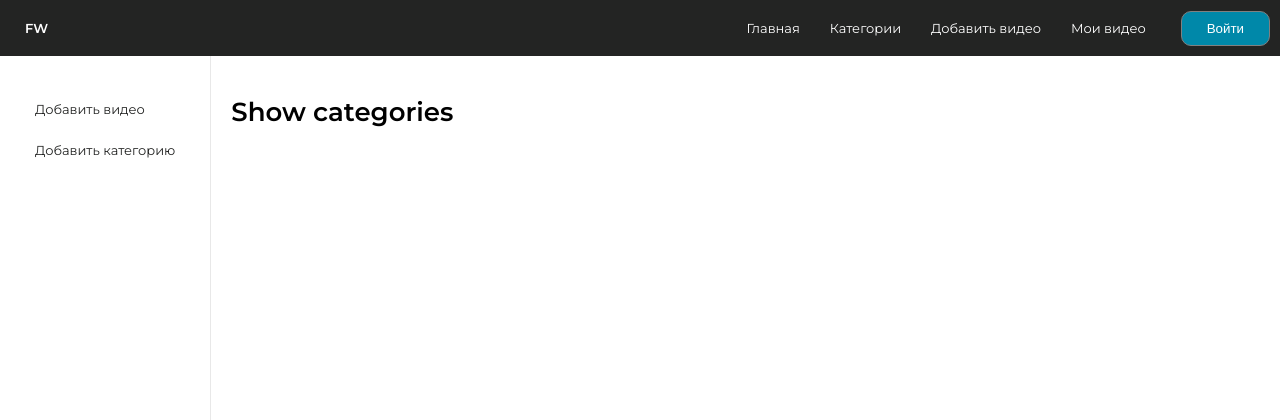
After one commit to decss/symfony5-test, a Symfony app: template templates/category/show_categories.html.twig in a window 1280 px wide. The commit adds this page. Shown: the top 420 px of the page. Run offline with Twig, Linux system fonts and the light colour scheme; the template is opened without the code that fills it, so the values that code supplies are empty; some libraries are stand-ins or nearby versions.

Commit message:
l.08 - add categories, categoryVideos pages

```diff
--- a/templates/base.html.twig
+++ b/templates/base.html.twig
@@ -14,6 +14,7 @@
         <nav>
             <ul>
                 <li><a href="{{ path('home_page') }}">Главная</a></li>
+                <li><a href="{{ path('show_categories') }}">Категории</a></li>
                 <li><a href="{{ path('add_video') }}">Добавить видео</a></li>
                 <li><a href="{{ path('show_videos') }}">Мои видео</a></li>
             </ul>
@@ -26,7 +27,7 @@
         {% block sidebar %}
             <ul>
                 <li><a href="{{ path('add_video') }}">Добавить видео</a></li>
-                <li><a href="{{ path('category') }}">Добавить категорию</a></li>
+                <li><a href="{{ path('add_category') }}">Добавить категорию</a></li>
             </ul>
         {% endblock %}
     </aside>
--- /dev/null
+++ b/templates/category/show_categories.html.twig
@@ -0,0 +1,12 @@
+{% extends 'base.html.twig' %}
+
+{% block title %}Hello CategoryController!{% endblock %}
+
+{% block content %}
+    <h1>Show categories</h1>
+    <ul>
+        {% for category in categories %}
+            <li><a href="{{ path('show_cat_videos', {'categoryId': category.id}) }}">{{ category.title }}</a></li>
+        {% endfor %}
+    </ul>
+{% endblock %}
```
Also changed, not shown: src/Controller/CategoryController.php (+14 -5 lines), src/Controller/VideoController.php (+8 -0 lines), templates/category/index.html.twig (deleted, +0 -7 lines).
